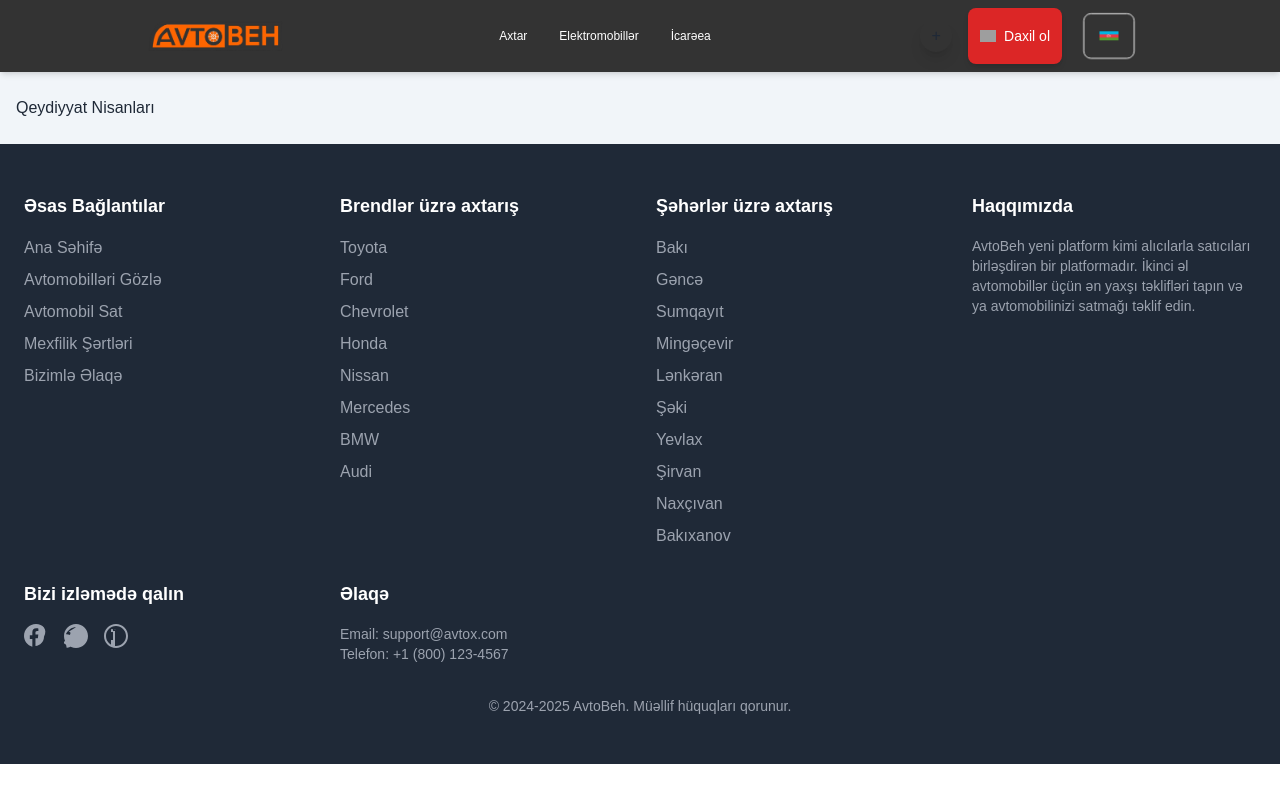
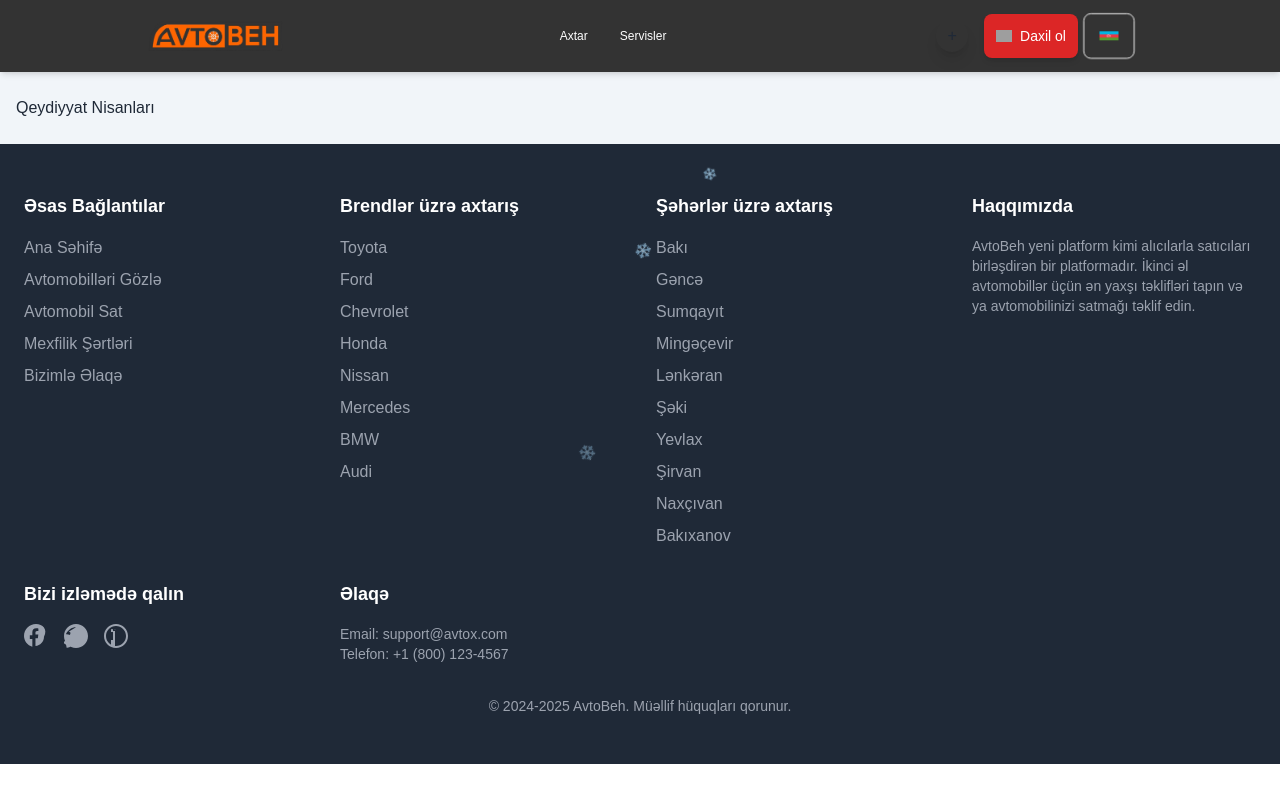
Before and after one commit to nihat-js/avtobeh, a Next.js app: page /qeydiyyat-nisanlari in a window 1280 px wide. Built offline with nearby package versions, Linux system fonts and the light colour scheme; grey boxes are pictures that could not be loaded.

Commit message:
snowfall elave olundu

```diff
--- a/app/(user)/layout.js
+++ b/app/(user)/layout.js
@@ -1,3 +1,4 @@
+import Snowfall from "@/components/common/Snowfall";
 import "../../styles/globals.css"
 
 import Footer from '@/components/user/Footer';
@@ -37,6 +38,7 @@ const Layout = ({ children }) => {
     <html>
       <body>
 
+        <Snowfall />
         <div>
           <Header user={user} />
           <div className='bg-slate-100'>
--- /dev/null
+++ b/components/common/Snowfall.jsx
@@ -0,0 +1,37 @@
+"use client"
+import React, { useEffect } from "react";
+
+const Snowfall = () => {
+  useEffect(() => {
+    // Generate snowflakes dynamically
+    const snowflakesContainer = document.querySelector('.snowflakes');
+
+    for (let i = 0; i < 5; i++) {
+      const snowflake = document.createElement('div');
+      snowflake.classList.add('snowflake', 'text-white','opacity-50');
+      snowflake.textContent = '❄️';
+
+      // Randomize snowflake size and position
+      snowflake.style.fontSize = `${Math.random() * .3 +.7}rem`;  // Random size between 0.5rem and 2rem
+      snowflake.style.left = `${Math.random() * 100}%`;  // Random horizontal position
+      snowflake.style.animationDuration = `${Math.random() * 10 + 5}s`;  // Random falling speed (5s to 15s)
+      snowflake.style.animationDelay = `${Math.random() * 5}s`;  // Random delay before it starts falling
+
+      snowflakesContainer.appendChild(snowflake);
+    }
+
+    return () => {
+      // Clean up snowflakes when the component unmounts
+      const snowflakes = document.querySelectorAll('.snowflake');
+      snowflakes.forEach(snowflake => snowflake.remove());
+    };
+  }, []);
+
+  return (
+    <div className="snowflakes fixed top-0 left-0 w-full h-full pointer-events-none z-50">
+      {/* Snowflakes will be added dynamically via JS */}
+    </div>
+  );
+};
+
+export default Snowfall;
--- a/components/user/Header.jsx
+++ b/components/user/Header.jsx
@@ -17,8 +17,9 @@ const Header = ({ user }) => {
 
   const links = [
     { href: "/axtar", label: "Axtar" },
-    { href: "/elek", label: "Elektromobillər" },
-    { href: "/", label: "İcarəea" },
+    {href : "/servisler" , label : "Servisler"},
+    // { href: "/elek", label: "Elektromobillər" },
+    // { href: "/", label: "İcarəea" },
     // { href: "/qeydiyyat-nisanlariii", label: "Qeydiyyat nişanlarıa" }
 
     // { href: "/kataloq", label: "Kataloq" },
@@ -77,16 +78,19 @@ const Header = ({ user }) => {
 
 
 
-              <div className="flex space-x-4">
-                {/* Login Button */}
+              <div className="flex justify-center items-center">
+
+                <div>
                   <Link
                     href="/daxil-ol"
-                  className="flex items-center justify-center py-1 px-3 text-sm font-medium text-white bg-red-600 shadow-md rounded-lg hover:bg-red-700 transition transform hover:scale-105"
+                    className="flex items-center justify-center py-3 px-3 text-sm font-medium text-white
+                     bg-red-600 shadow-md rounded-lg hover:bg-red-700 transition transform hover:scale-105"
                   >
                     <Image src="/icons/login.svg" width={16} height={16} alt="Login" className="mr-2" />
                     Daxil ol
                   </Link>
-                <CurrencySwitcher/>
+                </div>
+                <CurrencySwitcher />
 
                 {/* Register Button */}
                 {/* <Link
--- a/styles/globals.css
+++ b/styles/globals.css
@@ -6,3 +6,30 @@
 body {
   font-family: Arial, Helvetica, sans-serif;
 }
+
+
+@keyframes snowfall {
+  0% {
+    transform: translateY(-100px) rotate(0deg);
+    opacity: 1;
+  }
+  100% {
+    transform: translateY(100vh) rotate(360deg);
+    opacity: 0;
+  }
+}
+
+/* Snowflake class with animation */
+.snowflake {
+  position: absolute;
+  top: 0;
+  animation: snowfall linear infinite;
+  opacity: 0.9;
+}
+
+
+.snowflake:nth-child(1) { animation-duration: 10s; animation-delay: 0s; }
+.snowflake:nth-child(2) { animation-duration: 12s; animation-delay: 1s; }
+.snowflake:nth-child(3) { animation-duration: 8s; animation-delay: 2s; }
+.snowflake:nth-child(4) { animation-duration: 15s; animation-delay: 3s; }
+.snowflake:nth-child(5) { animation-duration: 11s; animation-delay: 4s; }
```
Lines whose indentation alone changed are shown as unchanged.
